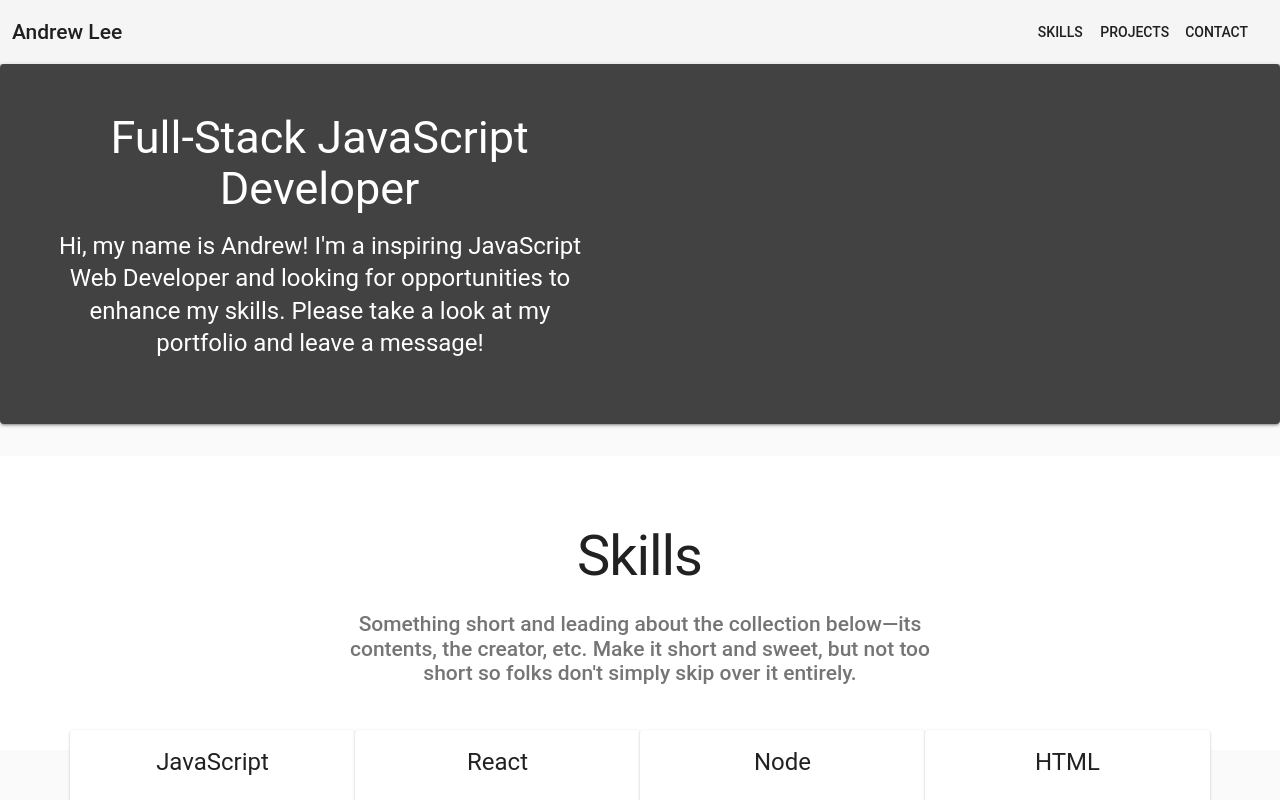
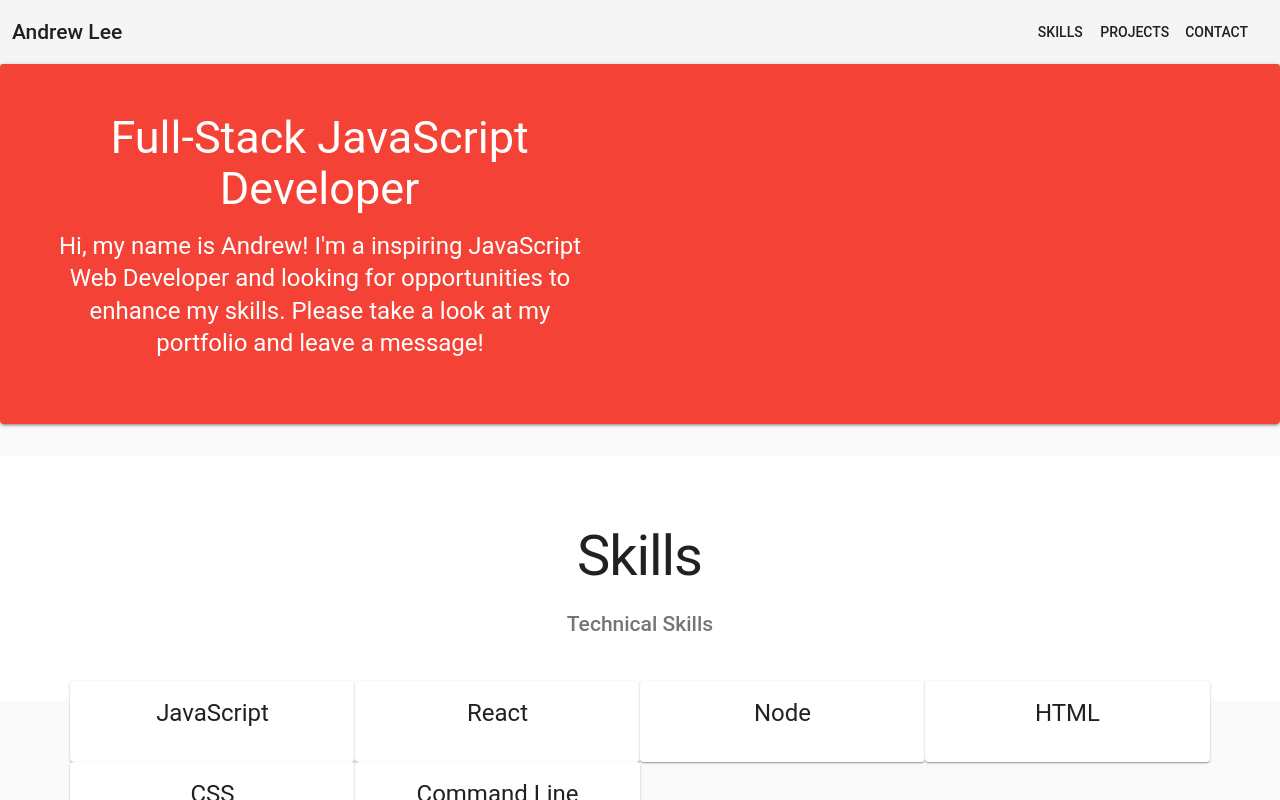
Before and after one commit to aselee/Portfolio, a React (Create React App) app: page / in a window 1280 px wide. Shown: the top 800 px of the page. Built offline with nearby package versions, Linux system fonts and the light colour scheme.

Commit message:
Need to add skill logos

```diff
--- a/package.json
+++ b/package.json
@@ -3,6 +3,7 @@
   "version": "0.1.0",
   "private": true,
   "dependencies": {
+    "@fortawesome/free-solid-svg-icons": "^5.3.1",
     "@fortawesome/react-fontawesome": "^0.1.3",
     "@material-ui/core": "^3.1.2",
     "@material-ui/icons": "^3.0.1",
--- a/src/components/Header.js
+++ b/src/components/Header.js
@@ -5,6 +5,7 @@ import AppBar from '@material-ui/core/AppBar';
 import Toolbar from '@material-ui/core/Toolbar';
 import Typography from '@material-ui/core/Typography';
 import Button from '@material-ui/core/Button';
+// import red from '@material-ui/core/colors/red';
 
 const styles = {
   root: {
@@ -17,14 +18,19 @@ const styles = {
     marginLeft: -12,
     marginRight: 20,
   },
+  // background: {
+  //   backgroundColor: red[500],
+  // },
 };
 
 
 function Header(props) {
+
   const { classes } = props;
+
   return (
     <div className={classes.root}>
-      <AppBar position="static" color="default">
+      <AppBar position="static" color="default" className={classes.background}>
         <Toolbar>
           <Typography className={classes.name} variant="title" color="inherit" >
             Andrew Lee
--- a/src/components/Main.js
+++ b/src/components/Main.js
@@ -3,11 +3,13 @@ import Grid from '@material-ui/core/Grid';
 import { withStyles } from '@material-ui/core/styles';
 import Typography from '@material-ui/core/Typography';
 import Paper from '@material-ui/core/Paper';
+import red from '@material-ui/core/colors/red';
 
 
 const styles = theme => ({
   mainFeaturedPost: {
-    backgroundColor: theme.palette.grey[800],
+    // backgroundColor: theme.palette.grey[800],
+    backgroundColor: red[500],
     color: theme.palette.common.white,
     marginBottom: theme.spacing.unit * 4,
   },
--- a/src/components/Skills.js
+++ b/src/components/Skills.js
@@ -57,9 +57,7 @@ function Skills(props) {
               Skills
             </Typography>
             <Typography variant="title" align="center" color="textSecondary" paragraph>
-              Something short and leading about the collection below—its contents, the creator, etc.
-              Make it short and sweet, but not too short so folks don&apos;t simply skip over it
-              entirely.
+              Technical Skills
             </Typography>
           </div>
         </div>
--- a/src/index.js
+++ b/src/index.js
@@ -9,4 +9,4 @@ ReactDOM.render(<App />, document.getElementById('root'));
 // If you want your app to work offline and load faster, you can change
 // unregister() to register() below. Note this comes with some pitfalls.
 // Learn more about service workers: http://bit.ly/CRA-PWA
-serviceWorker.unregister();
+serviceWorker.register();
```
Also changed, not shown: 1 other file (tests, documents, lock files or other folders).
